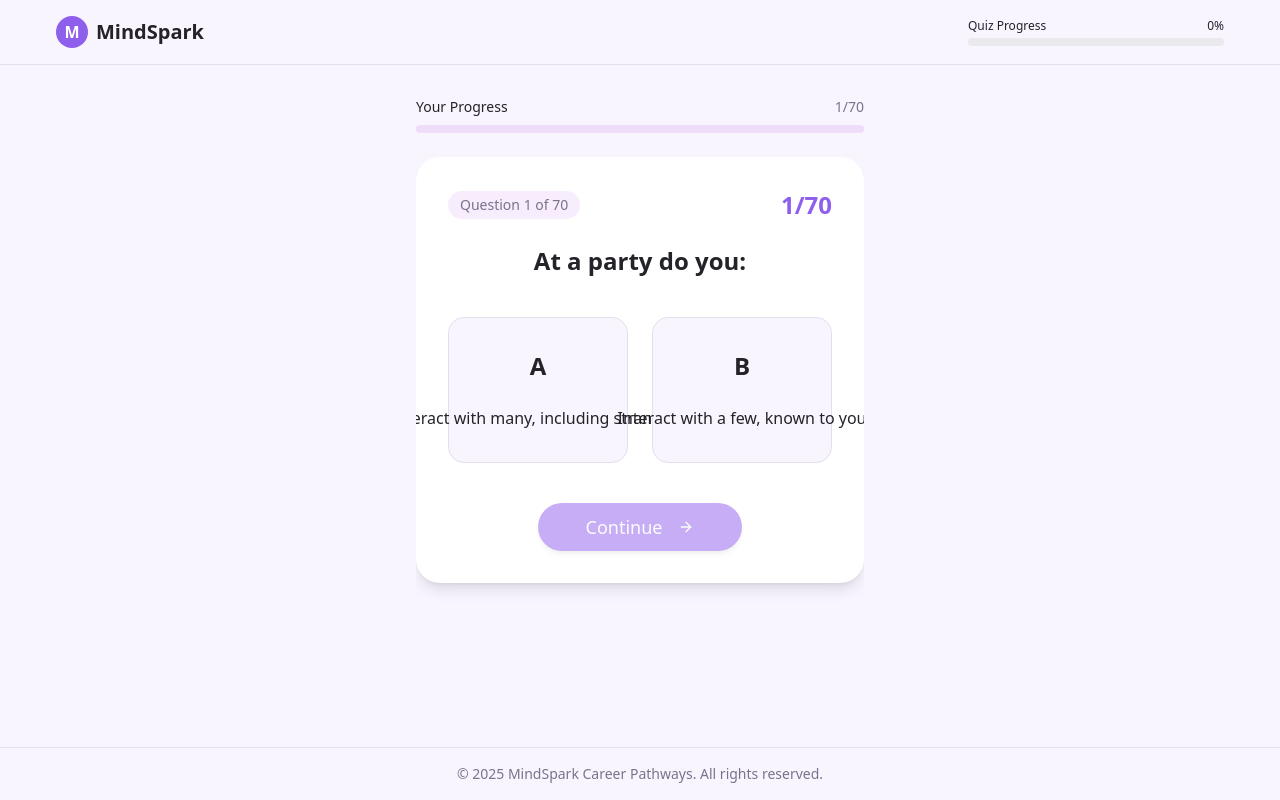
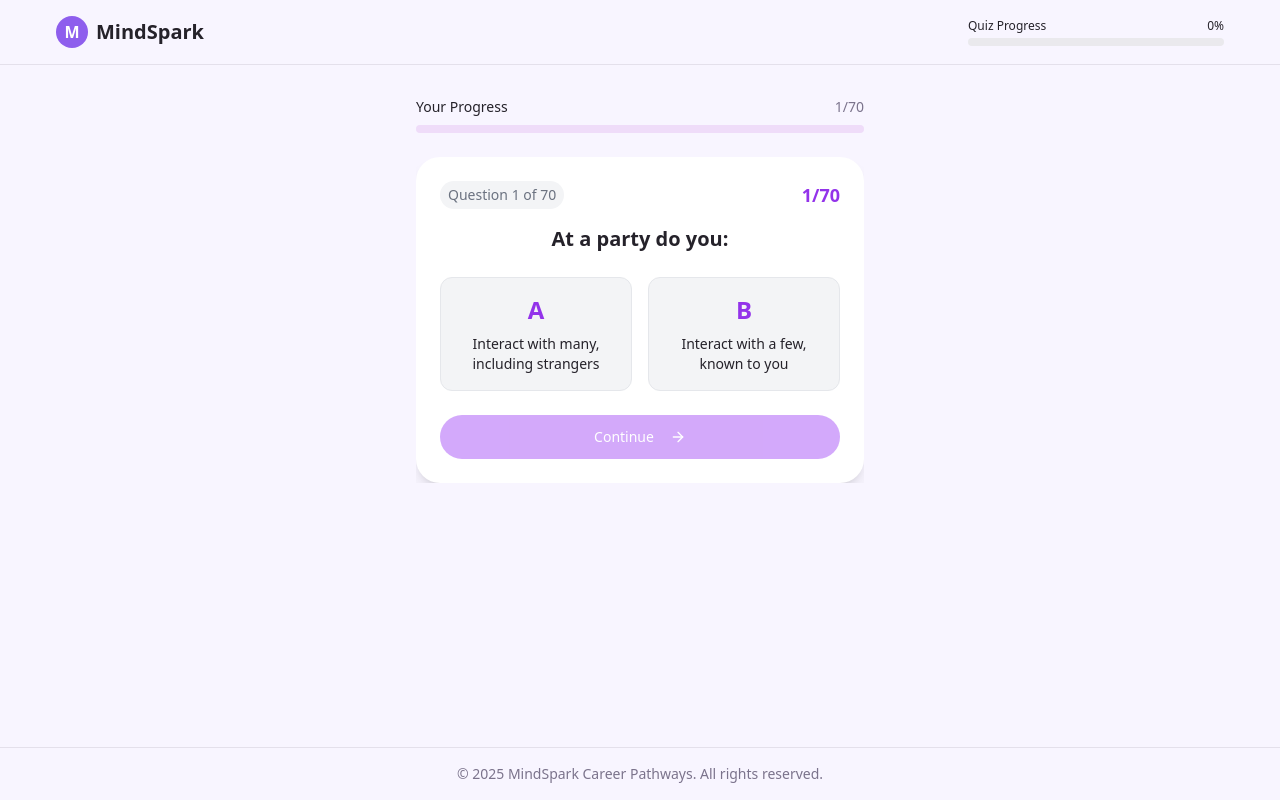
Before and after one commit to Leoph1688/mindspark-career-pathways, a React (Vite) app: page / in a window 1280 px wide. Both pictures are taken after a click on the button "Start Your Journey". Built offline with nearby package versions, Linux system fonts and the light colour scheme.

Commit message:
Fix: Quiz card option text alignment
Ensure text within quiz card options is contained within the option boxes.

```diff
--- a/src/components/QuizCard.tsx
+++ b/src/components/QuizCard.tsx
@@ -1,4 +1,3 @@
-
 import React, { useState } from "react";
 import { usePersonality } from "@/context";
 import { QuizQuestion } from "@/data/quizQuestions";
@@ -32,106 +31,50 @@ const QuizCard: React.FC<QuizCardProps> = ({
     }));
   };
 
-  // Premium CTA card
-  if (isPremiumCTA) {
-    return (
-      <div className="quiz-card animate-fade-in text-center">
-        <div className="py-8 px-4">
-          <div className="mb-6 bg-gradient-to-r from-primary/20 to-accent/20 p-6 rounded-xl">
-            <Lock className="w-12 h-12 mx-auto text-primary mb-4" />
-            <h2 className="text-2xl font-bold mb-2">Unlock Your Full Personality Profile</h2>
-            <p className="text-muted-foreground mb-4">
-              Complete access to your detailed personality insights including career matches
-              and growth opportunities.
-            </p>
-            <div className="text-lg font-semibold mb-2">$9.99</div>
-            <p className="text-sm text-muted-foreground">One-time payment for lifetime access</p>
-          </div>
-
-          <div className="grid grid-cols-1 md:grid-cols-2 gap-6 mb-6">
-            <div className="border rounded-lg p-4">
-              <h3 className="font-bold">Free Version</h3>
-              <ul className="mt-2 text-sm text-left space-y-2">
-                <li>✓ Basic personality type</li>
-                <li>✓ Limited trait analysis</li>
-                <li>✓ 1 career match</li>
-                <li>× No detailed insights</li>
-              </ul>
-            </div>
-
-            <div className="border border-primary bg-primary/5 rounded-lg p-4 relative">
-              <div className="absolute -top-3 right-4 bg-primary text-white text-xs px-2 py-1 rounded-full">
-                Premium
-              </div>
-              <h3 className="font-bold">Premium Version</h3>
-              <ul className="mt-2 text-sm text-left space-y-2">
-                <li>✓ Detailed personality analysis</li>
-                <li>✓ Complete trait breakdown</li>
-                <li>✓ 5 career matches</li>
-                <li>✓ Growth insights</li>
-              </ul>
-            </div>
-          </div>
-
-          <div className="space-y-4">
-            <Button className="w-full bg-primary" onClick={onNext}>
-              Upgrade Now - $9.99
-            </Button>
-            <Button variant="outline" className="w-full" onClick={onNext}>
-              Continue with Free Version
-            </Button>
-          </div>
-        </div>
-      </div>
-    );
-  }
-
   // Regular question card
   return (
-    <div className="quiz-card animate-fade-in bg-white rounded-3xl shadow-lg p-8 max-w-2xl mx-auto">
+    <div className="bg-white rounded-3xl shadow-lg p-6 max-w-md mx-auto">
       {questionNumber && (
-        <div className="flex items-center justify-between mb-6">
-          <span className="text-sm font-medium text-muted-foreground bg-secondary/50 px-3 py-1 rounded-full">
+        <div className="flex justify-between items-center mb-4">
+          <span className="text-sm text-gray-500 bg-gray-100 px-2 py-1 rounded-full">
             Question {questionNumber} of 70
           </span>
-          <span className="text-2xl font-semibold text-primary">{questionNumber}/70</span>
+          <span className="text-lg font-semibold text-purple-600">{questionNumber}/70</span>
         </div>
       )}
 
-      <h2 className="text-2xl font-bold mb-10 text-center">{question.text}</h2>
+      <h2 className="text-xl font-bold text-center mb-6">{question.text}</h2>
 
-      <div className="grid grid-cols-1 md:grid-cols-2 gap-6 mb-10">
-        <Button
-          variant={selectedValue === 1 ? "default" : "outline"}
+      <div className="grid grid-cols-2 gap-4 mb-6">
+        <div
           className={cn(
-            "h-auto py-8 px-6 flex flex-col items-center gap-4 rounded-2xl transition-all",
-            selectedValue === 1 ? "bg-primary shadow-lg scale-[1.02]" : "hover:bg-secondary/20",
-            "group"
+            "border rounded-xl p-4 text-center cursor-pointer transition-all",
+            selectedValue === 1 ? "bg-purple-100 border-purple-300" : "bg-gray-100 border-gray-200",
+            "hover:bg-purple-50"
           )}
           onClick={() => handleOptionSelect(1)}
         >
-          <span className="text-2xl font-bold mb-2 group-hover:text-primary">A</span>
-          <span className="text-base text-center">{question.leftOption}</span>
-        </Button>
+          <div className="font-bold text-2xl mb-2 text-purple-600">A</div>
+          <div className="text-sm">{question.leftOption}</div>
+        </div>
 
-        <Button
-          variant={selectedValue === 7 ? "default" : "outline"}
+        <div
           className={cn(
-            "h-auto py-8 px-6 flex flex-col items-center gap-4 rounded-2xl transition-all",
-            selectedValue === 7 ? "bg-primary shadow-lg scale-[1.02]" : "hover:bg-secondary/20",
-            "group"
+            "border rounded-xl p-4 text-center cursor-pointer transition-all",
+            selectedValue === 7 ? "bg-purple-100 border-purple-300" : "bg-gray-100 border-gray-200",
+            "hover:bg-purple-50"
           )}
           onClick={() => handleOptionSelect(7)}
         >
-          <span className="text-2xl font-bold mb-2 group-hover:text-primary">B</span>
-          <span className="text-base text-center">{question.rightOption}</span>
-        </Button>
+          <div className="font-bold text-2xl mb-2 text-purple-600">B</div>
+          <div className="text-sm">{question.rightOption}</div>
+        </div>
       </div>
 
       <div className="flex justify-center">
         <Button
           onClick={onNext}
-          className="w-full sm:w-auto px-12 py-6 text-lg rounded-full shadow-md hover:shadow-lg transition-all"
+          className="w-full bg-purple-500 hover:bg-purple-600 text-white rounded-full"
           disabled={selectedValue === null}
           size="lg"
         >
```
